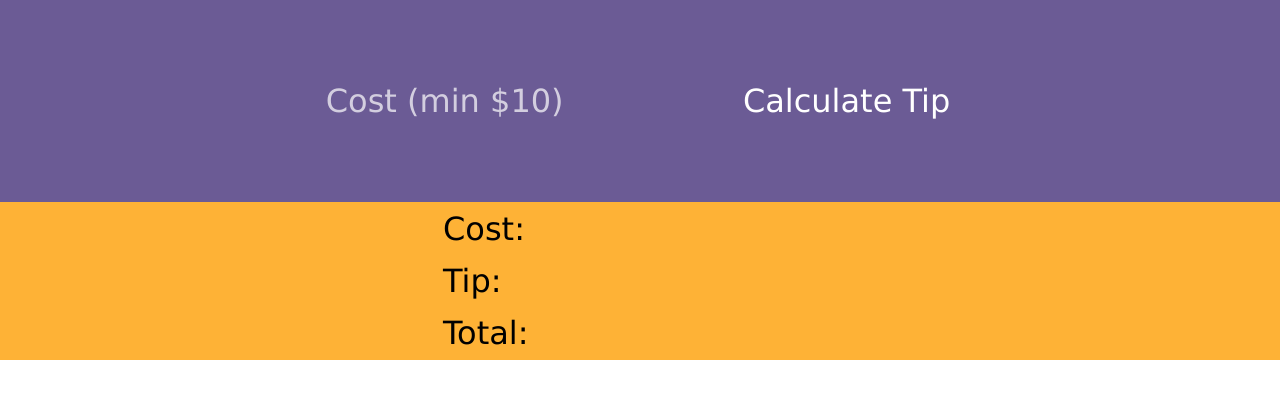
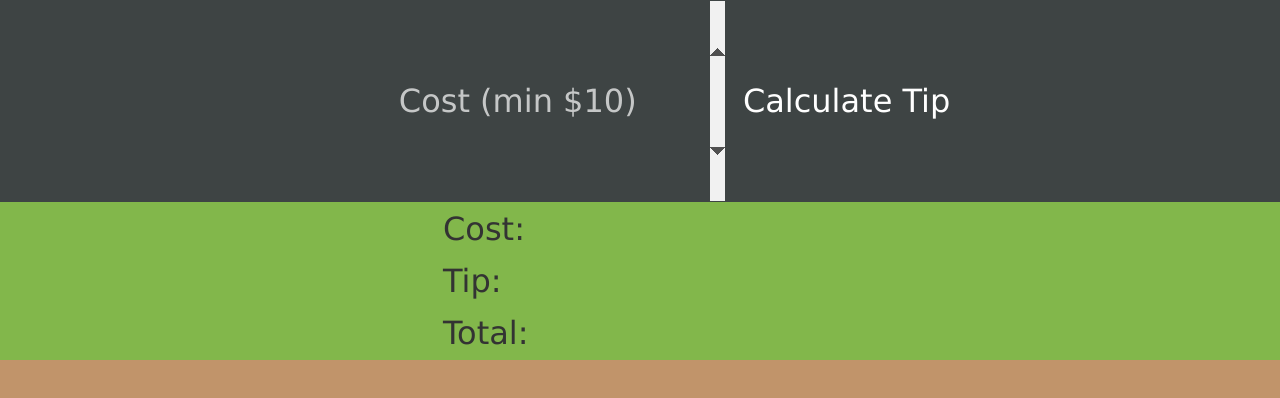
Before and after one commit to MatMath/tip, a plain HTML site: page index.html in a window 1280 px wide. Drawn offline with nearby package versions, Linux system fonts and the light colour scheme.

Commit message:
change palatte to greens

```diff
--- a/index.html
+++ b/index.html
@@ -7,10 +7,11 @@
   <link rel="stylesheet" href="https://www.w3schools.com/w3css/4/w3.css">
   <title>Tip</title>
   <style type="text/css">
-    body {}
+    body {
+      background: #c1946a;
+    }
     div.calculator {
-      background: #6b5b95;
-      color: #ffffff;
+      background: #3e4444;
       display: flex;
       font-size: xx-large;
       flex-wrap: wrap;
@@ -32,14 +33,16 @@
       color: #ffffff;
       border: none;
       outline: none;
+      text-align: center;
     }
 
     div.calculator input::placeholder {
-      color: white;
+      color: #ffffff;
       opacity: 0.7;
     }
     div.receipt {
-      background: #feb236;
+      background: #82b74b;
+      color: #333333;
       display: flex;
       justify-content: space-around;
     }
@@ -48,7 +51,8 @@
       font-size: xx-large;
     }
     div.data {
-      background: #ff7b25;
+      background: #405d27;
+      color: #ffffff;
       display: flex;
       justify-content: space-around;
     }
@@ -63,7 +67,7 @@
   <div class="calculator">
     <div>
       <form>
-        <input type="number" min="10" id="cost" placeholder="Cost (min $10)">
+        <input autofocus type="number" min="10" id="cost" placeholder="Cost (min $10)">
         <button type="submit" class="click-me" title="Calculate Tip">
           Calculate Tip
         </button>
```
